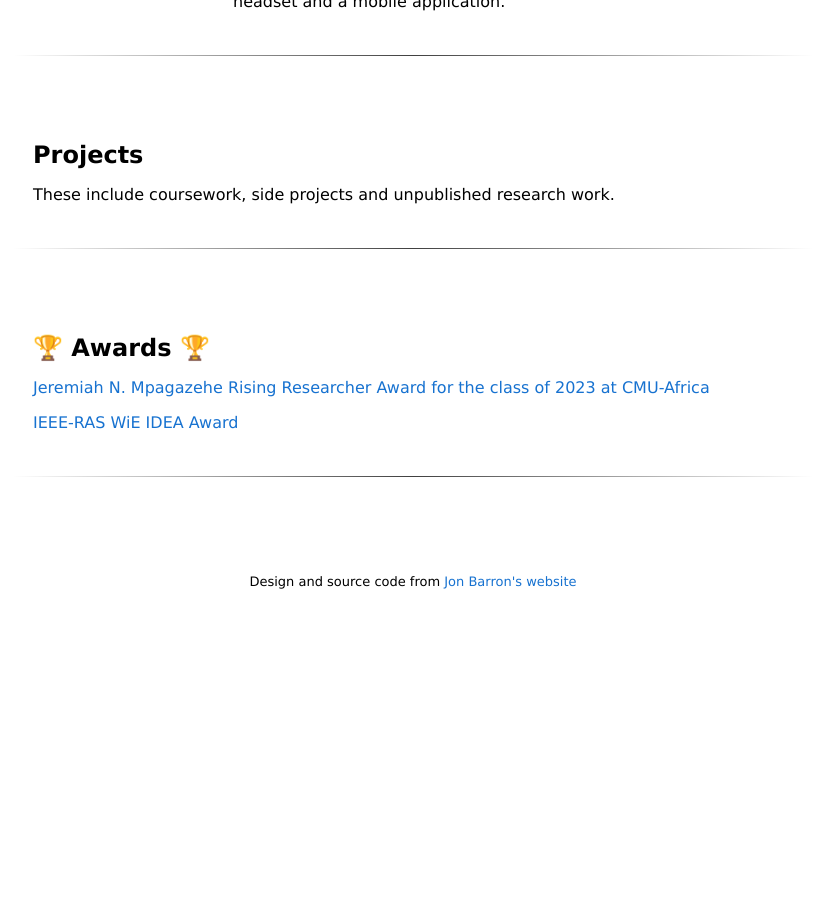
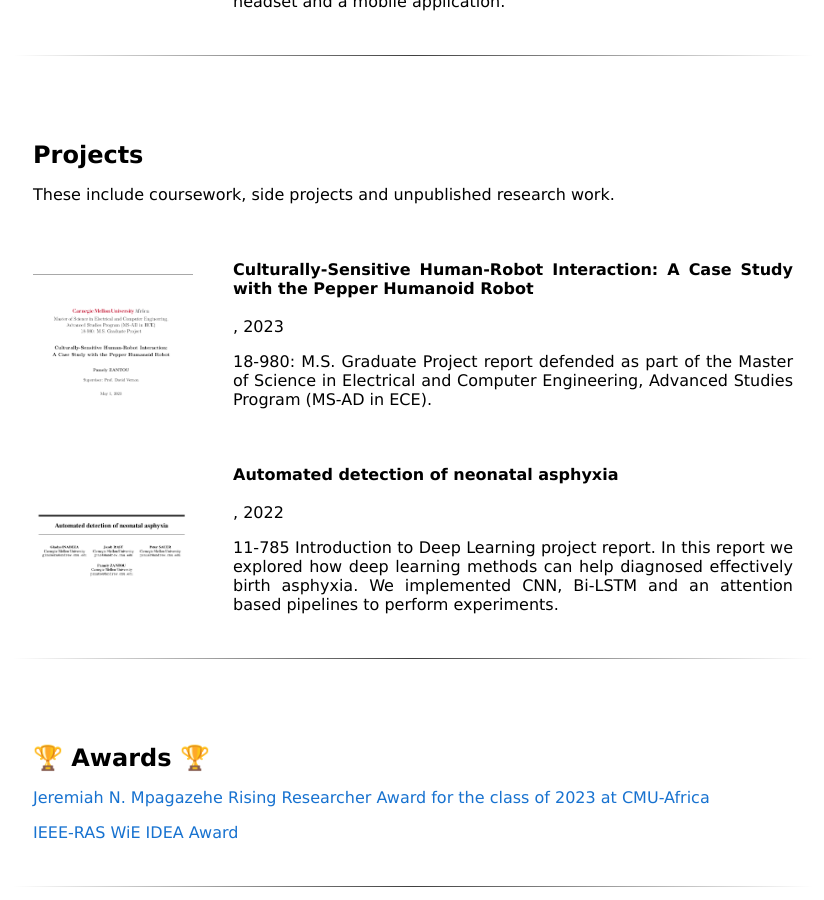
Before and after one commit to pamely/pamely.github.io, a Jekyll site: the page built from _posts/2023-12-06-winlp.markdown, in a window 1280 px wide and 900 px high, scrolled down 2507 px. Shown: the whole window, without its empty margins (227-1051 px from the left). Built offline with Jekyll 4.4.1, drawn with Linux system fonts in a browser that asks for light colours; before the commit the page ends 3117 px from its top, so only the background shows below that.

Commit message:
Update default.html

```diff
--- a/_layouts/default.html
+++ b/_layouts/default.html
@@ -207,7 +207,7 @@
 
           {% for post in site.posts %}
           {% for cat in post.categories %}
-          {% if cat == 'project' or cat == 'report' %}
+          {% if cat == 'Project' or cat == 'Report' %}
           <tr>
             <td style="padding:2.5%;width:25%;vertical-align:middle;min-width:120px">
               <img src="/tn{{post.image}}" alt="project image" style="width:auto; height:auto; max-width:100%;" />
```
